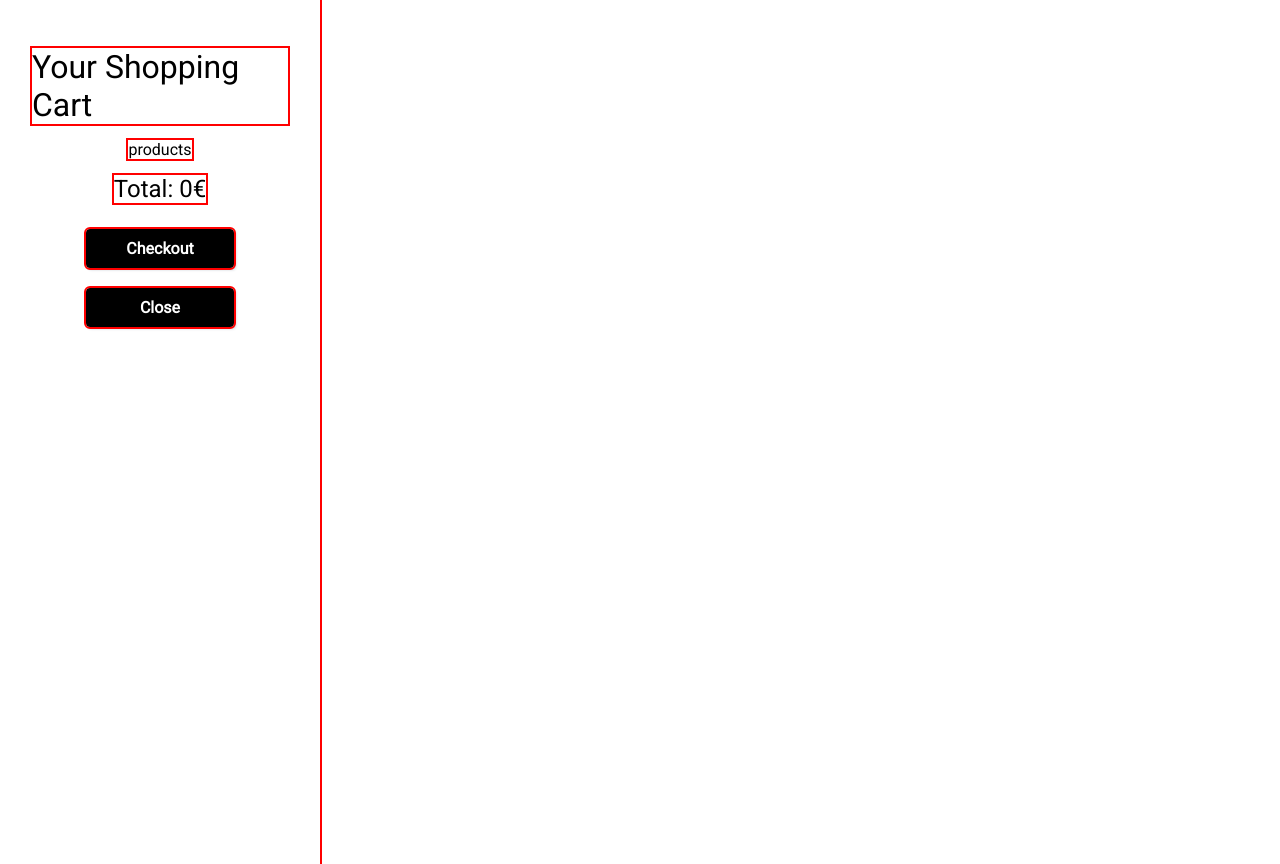
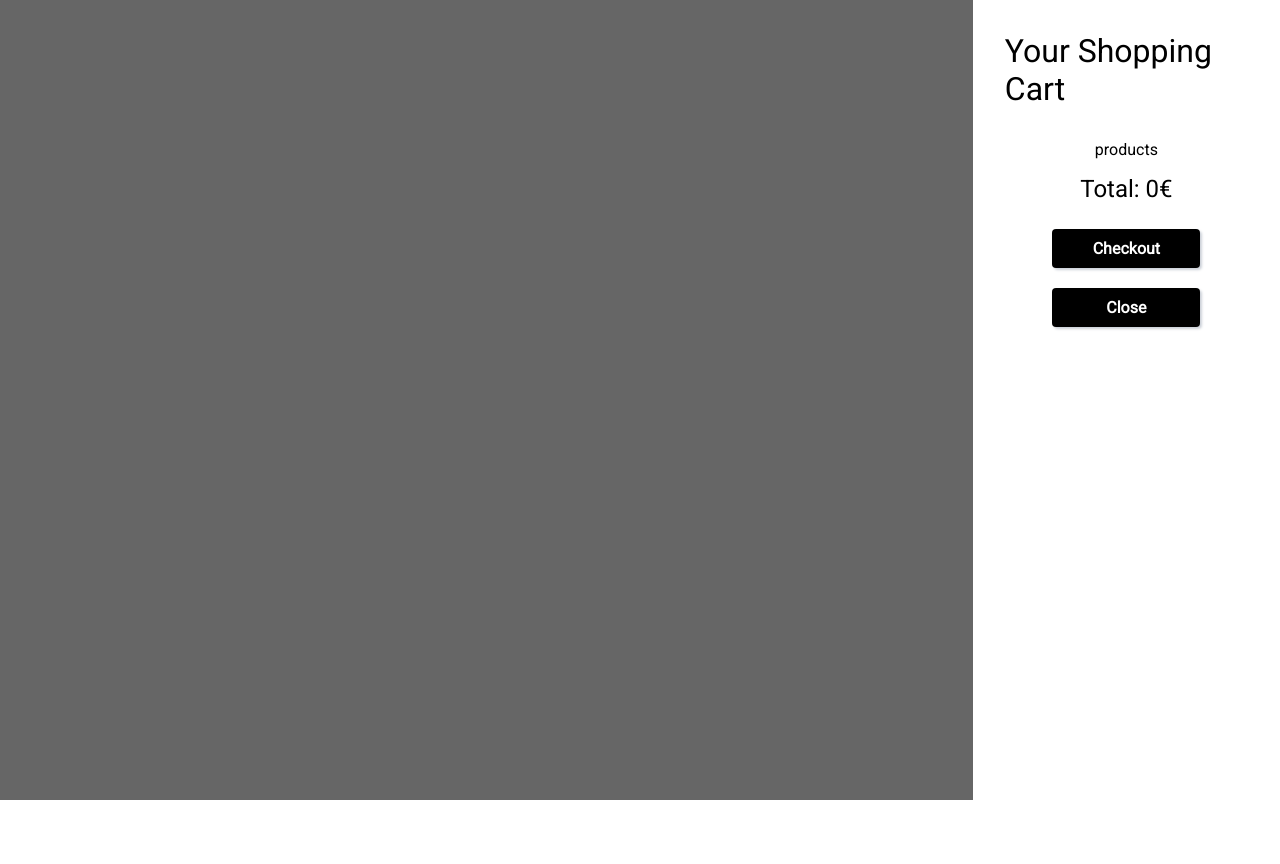
Before and after one commit to thatsthat/odin-shopping-cart, a React (Create React App) app: page /products in a window 1280 px wide. After the commit the page ends 800 px from the top, so only its background shows below. Built offline with nearby package versions, Linux system fonts and the light colour scheme.

Commit message:
continued with shopping cart component

```diff
--- a/src/components/ShoppingCart.js
+++ b/src/components/ShoppingCart.js
@@ -11,6 +11,8 @@ const ShoppingCart = (props) => {
 
   return (
     <div className={styles.main}>
+      <div className={styles.shade}></div>
+      <div className={styles.cart}>
         <div className={styles.header}>Your Shopping Cart</div>
         <div>products</div>
         <div className={styles.totalPrice}>Total: 0€</div>
@@ -21,6 +23,7 @@ const ShoppingCart = (props) => {
           Close
         </div>
       </div>
+    </div>
   );
 };
 
--- a/src/styles/NavBar.module.css
+++ b/src/styles/NavBar.module.css
@@ -1,4 +1,3 @@
-.navBar,
 .navBar {
   background-color: black;
   display: flex;
--- a/src/styles/ShoppingCart.module.css
+++ b/src/styles/ShoppingCart.module.css
@@ -1,22 +1,33 @@
-* {
-  outline: 2px solid red;
+/* * {
+  outline: 2px solid blue;
+} */
+.main {
+  display: flex;
 }
-.main {
+.shade {
+  background-color: black;
+  opacity: 0.6;
+  width: 80vw;
+  min-height: 100vh;
+  margin: 0;
+}
+.cart {
   display: flex;
   flex-direction: column;
   align-items: center;
-  padding: 2rem;
+  padding: 0 2rem;
   width: 20vw;
-  height: 100vh;
+  min-height: 100vh;
+  margin: 0;
 }
 .header {
   font-size: 2rem;
-   margin: 1rem 0rem
+  margin: 2rem 0rem;
 }
 
-.totalPrice{
+.totalPrice {
   font-size: 1.5rem;
-  margin: 1rem 0rem
+  margin: 1rem 0rem;
 }
 
 .button {
```
Lines whose indentation alone changed are shown as unchanged.
